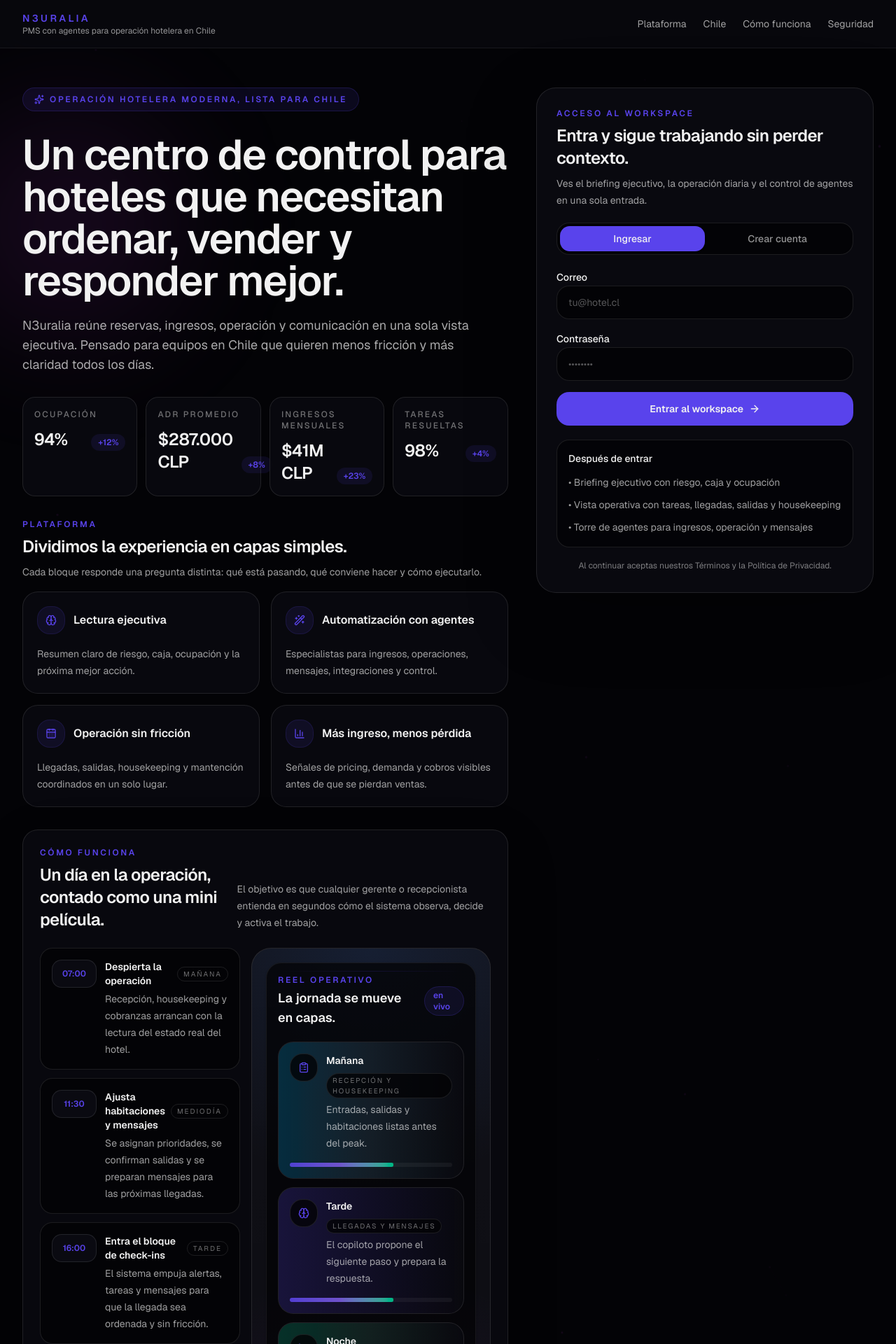
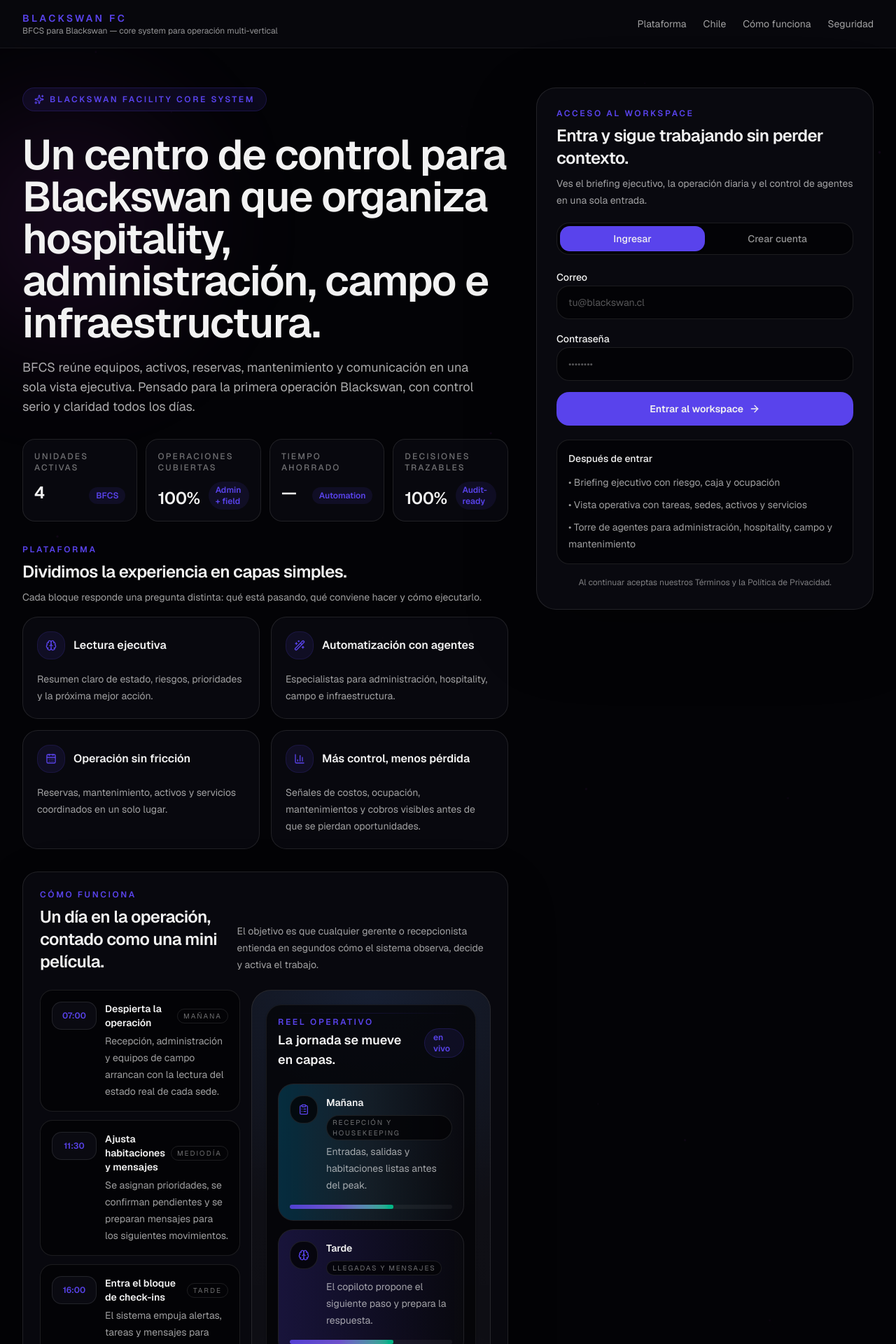
Before and after one commit to traviscomber/v0-mini-pms-dashboard, a Next.js app: page /auth/login in a window 1280 px wide. Shown: the top 1920 px of the page at 70% size. Built offline with nearby package versions, Linux system fonts and the light colour scheme; no server answers.

Commit message:
brand blackswan as first client

```diff
--- a/app/auth/login/login-shell.tsx
+++ b/app/auth/login/login-shell.tsx
@@ -23,32 +23,32 @@ interface LoginShellProps {
 }
 
 const HERO_STATS = [
-  { label: "Ocupación", value: "94%", delta: "+12%" },
-  { label: "ADR promedio", value: "$287.000 CLP", delta: "+8%" },
-  { label: "Ingresos mensuales", value: "$41M CLP", delta: "+23%" },
-  { label: "Tareas resueltas", value: "98%", delta: "+4%" },
+  { label: "Unidades activas", value: "4", delta: "BFCS" },
+  { label: "Operaciones cubiertas", value: "100%", delta: "Admin + field" },
+  { label: "Tiempo ahorrado", value: "—", delta: "Automation" },
+  { label: "Decisiones trazables", value: "100%", delta: "Audit-ready" },
 ];
 
 const PLATFORM_PILLARS = [
   {
     icon: Brain,
     title: "Lectura ejecutiva",
-    description: "Resumen claro de riesgo, caja, ocupación y la próxima mejor acción.",
+    description: "Resumen claro de estado, riesgos, prioridades y la próxima mejor acción.",
   },
   {
     icon: Wand2,
     title: "Automatización con agentes",
-    description: "Especialistas para ingresos, operaciones, mensajes, integraciones y control.",
+    description: "Especialistas para administración, hospitality, campo e infraestructura.",
   },
   {
     icon: CalendarDays,
     title: "Operación sin fricción",
-    description: "Llegadas, salidas, housekeeping y mantención coordinados en un solo lugar.",
+    description: "Reservas, mantenimiento, activos y servicios coordinados en un solo lugar.",
   },
   {
     icon: BarChart3,
-    title: "Más ingreso, menos pérdida",
-    description: "Señales de pricing, demanda y cobros visibles antes de que se pierdan ventas.",
+    title: "Más control, menos pérdida",
+    description: "Señales de costos, ocupación, mantenimientos y cobros visibles antes de que se pierdan oportunidades.",
   },
 ];
 
@@ -59,7 +59,7 @@ const CHILE_FOCUSES = [
   },
   {
     title: "Recepción y operaciones",
-    text: "Ideal para hoteles urbanos, apart-hoteles, hostales boutique y operaciones multicanal.",
+    text: "Ideal para hoteles urbanos, apart-hoteles, hostales boutique y servicios multi-sitio.",
   },
   {
     title: "Época alta y feriados",
@@ -74,17 +74,17 @@ const CHILE_FOCUSES = [
 const CITY_PROFILES = [
   {
     city: "Santiago",
-    label: "Hoteles urbanos y corporativos",
-    text: "Check-ins rápidos entre semana, cobros ordenados y mensajes listos antes del peak de recepción.",
+    label: "Operación corporativa",
+    text: "Recepción ordenada, tareas claras y seguimiento de activos con trazabilidad diaria.",
   },
   {
     city: "Valparaíso",
-    label: "Escapadas, terrazas y fines de semana largos",
-    text: "La operación se apoya en reservas de último minuto, comunicación cálida y una experiencia más flexible.",
+    label: "Hospitality costero",
+    text: "Flujos de atención, reservas y servicios listos para estancias cortas y escapadas de fin de semana.",
   },
   {
     city: "Patagonia",
-    label: "Lodges y turismo de naturaleza",
+    label: "Campo y operaciones remotas",
     text: "Más anticipación, comunicación proactiva y margen operativo para clima, traslados y cambios de itinerario.",
   },
 ];
@@ -102,19 +102,19 @@ const DAY_FLOW = [
   {
     time: "07:00",
     title: "Despierta la operación",
-    text: "Recepción, housekeeping y cobranzas arrancan con la lectura del estado real del hotel.",
+    text: "Recepción, administración y equipos de campo arrancan con la lectura del estado real de cada sede.",
     tone: "sky",
   },
   {
     time: "11:30",
     title: "Ajusta habitaciones y mensajes",
-    text: "Se asignan prioridades, se confirman salidas y se preparan mensajes para las próximas llegadas.",
+    text: "Se asignan prioridades, se confirman pendientes y se preparan mensajes para los siguientes movimientos.",
     tone: "violet",
   },
   {
     time: "16:00",
     title: "Entra el bloque de check-ins",
-    text: "El sistema empuja alertas, tareas y mensajes para que la llegada sea ordenada y sin fricción.",
+    text: "El sistema empuja alertas, tareas y mensajes para que cada interacción sea ordenada y sin fricción.",
     tone: "amber",
   },
   {
@@ -223,8 +223,8 @@ export function LoginShell({
       <header className="relative z-10 border-b border-border/70 bg-card/70 backdrop-blur-xl animate-[lp-drop_0.7s_ease_both]">
         <div className="mx-auto flex max-w-7xl items-center justify-between px-6 py-4 lg:px-8">
           <div>
-            <p className="text-sm font-semibold uppercase tracking-[0.24em] text-primary">N3uralia</p>
-            <p className="text-xs text-foreground/60">PMS con agentes para operación hotelera en Chile</p>
+            <p className="text-sm font-semibold uppercase tracking-[0.24em] text-primary">Blackswan FC</p>
+            <p className="text-xs text-foreground/60">BFCS para Blackswan — core system para operación multi-vertical</p>
           </div>
           <nav className="hidden items-center gap-6 text-sm text-foreground/65 md:flex">
             <a href="#platform" className="transition hover:text-foreground">Plataforma</a>
@@ -239,16 +239,16 @@ export function LoginShell({
         <section className="space-y-8">
           <div className="inline-flex items-center gap-2 rounded-full border border-primary/20 bg-primary/10 px-4 py-2 text-xs font-semibold uppercase tracking-[0.22em] text-primary animate-[lp-rise_0.8s_ease_both]">
             <Sparkles className="h-3.5 w-3.5" />
-            Operación hotelera moderna, lista para Chile
+            Blackswan Facility Core System
           </div>
 
           <div className="space-y-5 animate-[lp-rise_0.85s_ease_0.05s_both]">
             <h1 className="max-w-3xl text-4xl font-semibold tracking-tight text-foreground sm:text-5xl xl:text-6xl">
-              Un centro de control para hoteles que necesitan ordenar, vender y responder mejor.
+              Un centro de control para Blackswan que organiza hospitality, administración, campo e infraestructura.
             </h1>
             <p className="max-w-2xl text-base leading-7 text-foreground/70 sm:text-lg">
-              N3uralia reúne reservas, ingresos, operación y comunicación en una sola vista ejecutiva.
-              Pensado para equipos en Chile que quieren menos fricción y más claridad todos los días.
+              BFCS reúne equipos, activos, reservas, mantenimiento y comunicación en una sola vista ejecutiva.
+              Pensado para la primera operación Blackswan, con control serio y claridad todos los días.
             </p>
           </div>
 
@@ -370,8 +370,8 @@ export function LoginShell({
           <section id="chile" className="space-y-4">
             <SectionHeading
               eyebrow="Chile"
-              title="Lo hacemos más útil para Santiago, Valparaíso y Patagonia."
-              text="La página debe sentirse cercana a la operación real del país, con copy que haga clic para cada tipo de hotel."
+              title="Lo hacemos útil para Blackswan en Santiago, Valparaíso y Patagonia."
+              text="La página debe sentirse cercana a la operación real del cliente, con copy que haga clic para cada tipo de sede."
             />
             <div className="grid gap-4 md:grid-cols-2">
               {CHILE_FOCUSES.map((item, index) => (
@@ -418,7 +418,7 @@ export function LoginShell({
                 <h2 className="mt-2 text-2xl font-semibold tracking-tight">Agentes pequeños, responsabilidades claras.</h2>
               </div>
               <p className="max-w-xl text-sm leading-6 text-foreground/65">
-                Un orquestador principal y especialistas para ingresos, operación, experiencia, integraciones y confianza.
+                Un orquestador principal y especialistas para hospitality, administración, terreno, integraciones y confianza.
               </p>
             </div>
 
@@ -435,7 +435,7 @@ export function LoginShell({
 
             <div className="mt-5 grid gap-3 sm:grid-cols-3">
               <Callout icon={<CheckCircle2 className="h-4 w-4" />} title="Menos errores" text="Reduce atrasos, cobros olvidados y fallas de coordinación." />
-              <Callout icon={<ArrowRight className="h-4 w-4" />} title="Decisiones rápidas" text="Convierte actividad PMS en un plan claro desde un solo vistazo." />
+              <Callout icon={<ArrowRight className="h-4 w-4" />} title="Decisiones rápidas" text="Convierte actividad BFCS en un plan claro desde un solo vistazo." />
               <Callout icon={<Lock className="h-4 w-4" />} title="Listo para auditoría" text="Cada recomendación puede revisarse y aprobarse con trazabilidad." />
             </div>
           </section>
@@ -492,14 +492,14 @@ export function LoginShell({
               {tab === "signin" ? (
                 <form action={signInAction} className="space-y-4" noValidate>
                   <input type="hidden" name="next" value={next} />
-                  <AuthInput label="Correo" name="email" type="email" placeholder="tu@hotel.cl" autoComplete="email" />
+                  <AuthInput label="Correo" name="email" type="email" placeholder="tu@blackswan.cl" autoComplete="email" />
                   <AuthInput label="Contraseña" name="password" type="password" placeholder="••••••••" autoComplete="current-password" />
                   <AuthButton label="Entrar al workspace" />
                 </form>
               ) : (
                 <form action={signUpAction} className="space-y-4" noValidate>
                   <AuthInput label="Nombre completo" name="fullName" type="text" placeholder="Tu nombre" />
-                  <AuthInput label="Correo" name="email" type="email" placeholder="tu@hotel.cl" autoComplete="email" />
+                  <AuthInput label="Correo" name="email" type="email" placeholder="tu@blackswan.cl" autoComplete="email" />
                   <AuthInput
                     label="Contraseña"
                     name="password"
@@ -518,8 +518,8 @@ export function LoginShell({
               <p className="font-medium text-foreground">Después de entrar</p>
               <ul className="mt-3 space-y-2 leading-6">
                 <li>• Briefing ejecutivo con riesgo, caja y ocupación</li>
-                <li>• Vista operativa con tareas, llegadas, salidas y housekeeping</li>
-                <li>• Torre de agentes para ingresos, operación y mensajes</li>
+                <li>• Vista operativa con tareas, sedes, activos y servicios</li>
+                <li>• Torre de agentes para administración, hospitality, campo y mantenimiento</li>
               </ul>
             </div>
 
@@ -531,7 +531,7 @@ export function LoginShell({
       </main>
 
       <footer className="relative z-10 border-t border-border/70 px-6 py-5 text-center text-xs text-foreground/50 lg:px-8">
-        © 2026 N3uralia — Plataforma hotelera con agentes
+        © 2026 Blackswan — Facility Core System
       </footer>
 
       <style>{`
--- a/app/layout.tsx
+++ b/app/layout.tsx
@@ -11,8 +11,8 @@ const geistMono = Geist_Mono({
 })
 
 export const metadata: Metadata = {
-  title: 'N3uralia PMS | Agentic hospitality platform',
-  description: 'An agentic PMS for hospitality teams. Reservations, revenue, operations, and guest experience unified in one control tower.',
+  title: 'Blackswan FC | Facility Core System',
+  description: 'Blackswan Facility Core System for hospitality, administration, field operations, and infrastructure in one control tower.',
   generator: 'v0.app',
   icons: {
     icon: [
--- a/app/setup/page.tsx
+++ b/app/setup/page.tsx
@@ -40,10 +40,10 @@ export default async function SetupPage({ searchParams }: SetupPageProps) {
             <span className="inline-flex rounded-full border border-primary/20 bg-primary/10 px-3 py-1 text-xs font-medium uppercase tracking-[0.2em] text-primary">
               Workspace setup
             </span>
-            <h1 className="text-4xl font-bold tracking-tight text-card-foreground">Provision your hospitality workspace</h1>
+            <h1 className="text-4xl font-bold tracking-tight text-card-foreground">Provision your Blackswan workspace</h1>
             <p className="max-w-3xl text-base text-muted-foreground sm:text-lg">
-              This step creates the first organization, owner membership, and property context that future PMS,
-              payments, housekeeping, and automation flows will hang from.
+              This step creates the first organization, owner membership, and site context that future BFCS,
+              operations, maintenance, hospitality, and automation flows will hang from.
             </p>
           </div>
         </section>
@@ -106,7 +106,7 @@ export default async function SetupPage({ searchParams }: SetupPageProps) {
                   name="organizationName"
                   required
                   className="w-full rounded-xl border border-border bg-background px-4 py-3 text-card-foreground outline-none transition focus:border-primary"
-                  placeholder="N3uralia Hospitality Group"
+                  placeholder="Blackswan Facility Group"
                 />
               </label>
 
@@ -117,7 +117,7 @@ export default async function SetupPage({ searchParams }: SetupPageProps) {
                   name="propertyName"
                   required
                   className="w-full rounded-xl border border-border bg-background px-4 py-3 text-card-foreground outline-none transition focus:border-primary"
-                  placeholder="Santiago Central Apartments"
+                  placeholder="Blackswan Santiago Hub"
                 />
               </label>
 
@@ -141,7 +141,7 @@ export default async function SetupPage({ searchParams }: SetupPageProps) {
                     defaultValue="USD"
                     maxLength={3}
                     className="w-full rounded-xl border border-border bg-background px-4 py-3 uppercase text-card-foreground outline-none transition focus:border-primary"
-                    placeholder="USD"
+                    placeholder="CLP"
                   />
                 </label>
               </div>
@@ -160,14 +160,14 @@ export default async function SetupPage({ searchParams }: SetupPageProps) {
                 <ul className="mt-4 space-y-3 text-sm text-muted-foreground">
                 <li>An organization record tied to your owner account</li>
                 <li>A default owner membership with protected access</li>
-                  <li>The first property scaffold for multi-location expansion</li>
+                <li>The first site scaffold for multi-location expansion</li>
                 <li>The base entity context for units, guests, folios, and tasks</li>
               </ul>
             </div>
 
             <div className="rounded-2xl border border-border bg-background/70 p-5 text-sm text-muted-foreground">
-                After setup, the next technical step is migrating the current room and reservation repository into these
-                tenant-aware tables so each property has isolated inventory and operations.
+                After setup, the next technical step is migrating the current rooms, reservations, and work queues into
+                these tenant-aware tables so each site has isolated inventory and operations.
             </div>
           </aside>
         </section>
```
Lines whose indentation alone changed are shown as unchanged.
